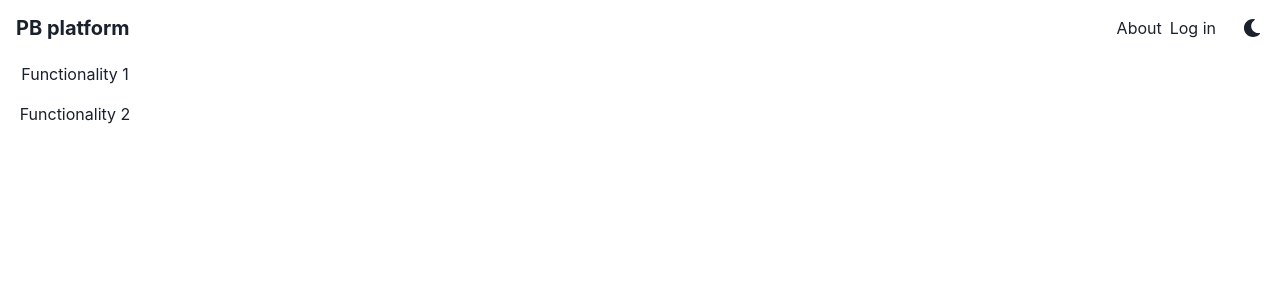
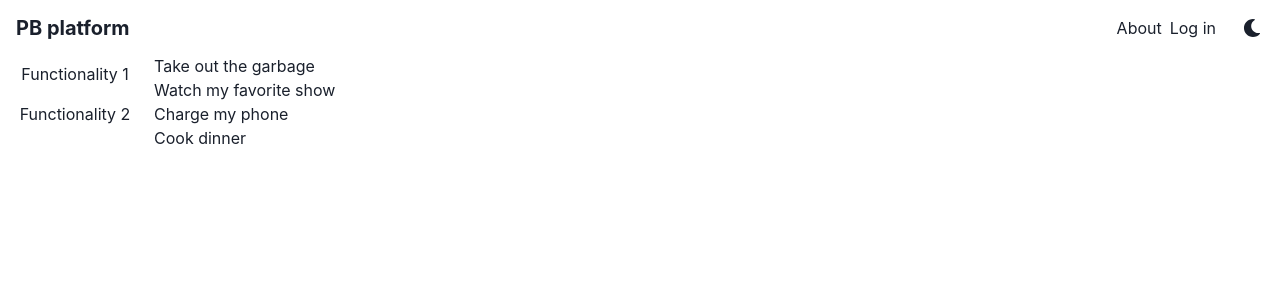
Before and after one commit to Enfield-Li/ClickUp-clone, a React (Create React App) app in the folder client/: page /functionality_one in a window 1280 px wide. Shown: the top 300 px of the page. Built offline with nearby package versions, Linux system fonts and the light colour scheme.

Commit message:
Adding React-beautiful-dnd and demo code

```diff
--- a/client/package.json
+++ b/client/package.json
@@ -6,6 +6,7 @@
     "@chakra-ui/react": "^2.3.2",
     "@emotion/react": "^11.10.4",
     "@emotion/styled": "^11.10.4",
+    "@hello-pangea/dnd": "^16.0.0",
     "@testing-library/jest-dom": "^5.16.5",
     "@testing-library/react": "^13.4.0",
     "@testing-library/user-event": "^14.4.3",
--- a/client/src/component/Login.tsx
+++ b/client/src/component/auth/Login.tsx
@@ -2,8 +2,8 @@ import { VStack } from "@chakra-ui/react";
 import { Formik, FormikHelpers, Form, Field } from "formik";
 import React from "react";
 import { useNavigate } from "react-router-dom";
-import { User } from "../context/auth/AuthContextTypes";
-import useAuthContext, { logInUser } from "../hook/useAuthContext";
+import { User } from "../../context/auth/AuthContextTypes";
+import useAuthContext, { logInUser } from "../../hook/useAuthContext";
 
 type Props = {};
 
--- /dev/null
+++ b/client/src/component/functionality_one/Card.tsx
@@ -0,0 +1,26 @@
+import { Draggable, Droppable } from "@hello-pangea/dnd";
+import React from "react";
+
+type Props = {
+  task: {
+    id: string;
+    content: string;
+  };
+  index: number;
+};
+
+export default function Card({ task, index }: Props) {
+  return (
+    <Draggable draggableId={task.id} index={index}>
+      {(provided) => (
+        <div
+          {...provided.draggableProps}
+          {...provided.dragHandleProps}
+          ref={provided.innerRef}
+        >
+          {task.content}
+        </div>
+      )}
+    </Draggable>
+  );
+}
--- /dev/null
+++ b/client/src/component/functionality_one/Column.tsx
@@ -0,0 +1,45 @@
+import { Droppable } from "@hello-pangea/dnd";
+import React from "react";
+import Card from "./Card";
+import { column, initialData } from "./FunctionalityOne";
+type Column = {
+  readonly id: "column-1";
+  readonly title: "To do";
+  readonly taskIds: readonly ["task-1", "task-2", "task-3", "task-4"];
+};
+
+type Tasks = (
+  | {
+      readonly id: "task-1";
+      readonly content: "Take out the garbage";
+    }
+  | {
+      readonly id: "task-2";
+      readonly content: "Watch my favorite show";
+    }
+  | {
+      readonly id: "task-3";
+      readonly content: "Charge my phone";
+    }
+  | {
+      readonly id: "task-4";
+      readonly content: "Cook dinner";
+    }
+)[];
+
+type Props = { column: typeof column; tasks: Tasks };
+
+export default function Column({ column, tasks }: Props) {
+  return (
+    <Droppable droppableId={column.id}>
+      {(provided) => (
+        <div ref={provided.innerRef} {...provided.droppableProps}>
+          {tasks.map((task, index) => (
+            <Card key={task.id} task={task} index={index} />
+          ))}
+          {provided.placeholder}
+        </div>
+      )}
+    </Droppable>
+  );
+}
--- /dev/null
+++ b/client/src/component/functionality_one/FunctionalityOne.tsx
@@ -0,0 +1,76 @@
+import { DragDropContext, Droppable, DropResult } from "@hello-pangea/dnd";
+import React, { useState } from "react";
+import Column from "./Column";
+
+type Props = {};
+
+export const tasks = {
+  "task-1": { id: "task-1", content: "Take out the garbage" },
+  "task-2": { id: "task-2", content: "Watch my favorite show" },
+  "task-3": { id: "task-3", content: "Charge my phone" },
+  "task-4": { id: "task-4", content: "Cook dinner" },
+} as const;
+
+export const column = {
+  id: "column-1",
+  title: "To do",
+  taskIds: ["task-1", "task-2", "task-3", "task-4"],
+} as const;
+
+export const initialData = {
+  tasks,
+  columns: {
+    "column-1": column,
+  },
+  // Facilitate reordering of the columns
+  columnOrder: ["column-1"],
+} as const;
+
+export default function FunctionalityOne({}: Props) {
+  const [state, setState] = useState(initialData);
+  function handleDragEnd(result: DropResult) {
+    const { destination, source, draggableId } = result;
+
+    if (!destination) return;
+
+    if (
+      destination.droppableId === source.droppableId &&
+      destination.index === source.index
+    ) {
+      return;
+    }
+
+    // https://stackoverflow.com/questions/56568423/typescript-no-index-signature-with-a-parameter-of-type-string-was-found-on-ty
+    const column = (state.columns as any)[source.droppableId];
+    const newTaskIds = Array.from(column.taskIds);
+    newTaskIds.splice(source.index, 1);
+    newTaskIds.splice(destination.index, 0, draggableId);
+
+    const newColumn = {
+      ...column,
+      taskIds: newTaskIds,
+    };
+
+    const newState = {
+      ...state,
+      columns: {
+        ...state.columns,
+        [newColumn.id]: newColumn,
+      },
+    };
+
+    setState(newState);
+  }
+
+  return (
+    <>
+      <DragDropContext onDragEnd={(result) => handleDragEnd(result)}>
+        {state.columnOrder.map((columnId) => {
+          const column = state.columns[columnId];
+          const tasks = column.taskIds.map((taskId) => state.tasks[taskId]);
+          return <Column key={column.id} column={column} tasks={tasks} />;
+        })}
+      </DragDropContext>
+    </>
+  );
+}
--- /dev/null
+++ b/client/src/component/functionality_two/FunctionalityTwo.tsx
@@ -0,0 +1,9 @@
+import React from 'react'
+
+type Props = {}
+
+export default function FunctionalityTwo({}: Props) {
+  return (
+    <div>FunctionalityTwo</div>
+  )
+}
--- a/client/src/component/Home.tsx
+++ b/client/src/component/layout/Home.tsx
@@ -3,8 +3,8 @@ import { Field, Form, Formik } from "formik";
 import useGlobalContext, {
   indicateLoading,
   popUpError,
-} from "../hook/useGlobalContext";
-import ToastButton from "./ToastButton";
+} from "../../hook/useGlobalContext";
+import ToastButton from "../custom/ToastButton";
 
 type Props = {};
 
--- a/client/src/component/layout/NavBar.tsx
+++ b/client/src/component/layout/NavBar.tsx
@@ -8,11 +8,11 @@ export default function NavBar({}: Props) {
   return (
     <>
       <Center h="40px">
-        <Link to="/undefined">Functionality 1</Link>
+        <Link to="/functionality_one">Functionality 1</Link>
       </Center>
 
       <Center h="40px">
-        <Link to="/undefined">Functionality 2</Link>
+        <Link to="/functionality_two">Functionality 2</Link>
       </Center>
     </>
   );
--- a/client/src/routes/PageRoute.tsx
+++ b/client/src/routes/PageRoute.tsx
@@ -1,8 +1,10 @@
 import React from "react";
 import { Route, Routes } from "react-router-dom";
-import About from "../component/About";
-import Home from "../component/Home";
-import Login from "../component/Login";
+import About from "../component/layout/About";
+import Home from "../component/layout/Home";
+import Login from "../component/auth/Login";
+import FunctionalityOne from "../component/functionality_one/FunctionalityOne";
+import FunctionalityTwo from "../component/functionality_two/FunctionalityTwo";
 
 type Props = {};
 
@@ -12,6 +14,8 @@ export default function PageRoute({}: Props) {
       <Route path="/" element={<Home />} />
       <Route path="/about" element={<About />} />
       <Route path="/login" element={<Login />} />
+      <Route path="/functionality_one" element={<FunctionalityOne />} />
+      <Route path="/functionality_two" element={<FunctionalityTwo />} />
     </Routes>
   );
 }
```
Also changed, not shown: client/src/component/custom/ToastButton.tsx (renamed from client/src/component/ToastButton.tsx), client/src/component/layout/About.tsx (renamed from client/src/component/About.tsx), 1 other file (tests, documents, lock files or other folders).
